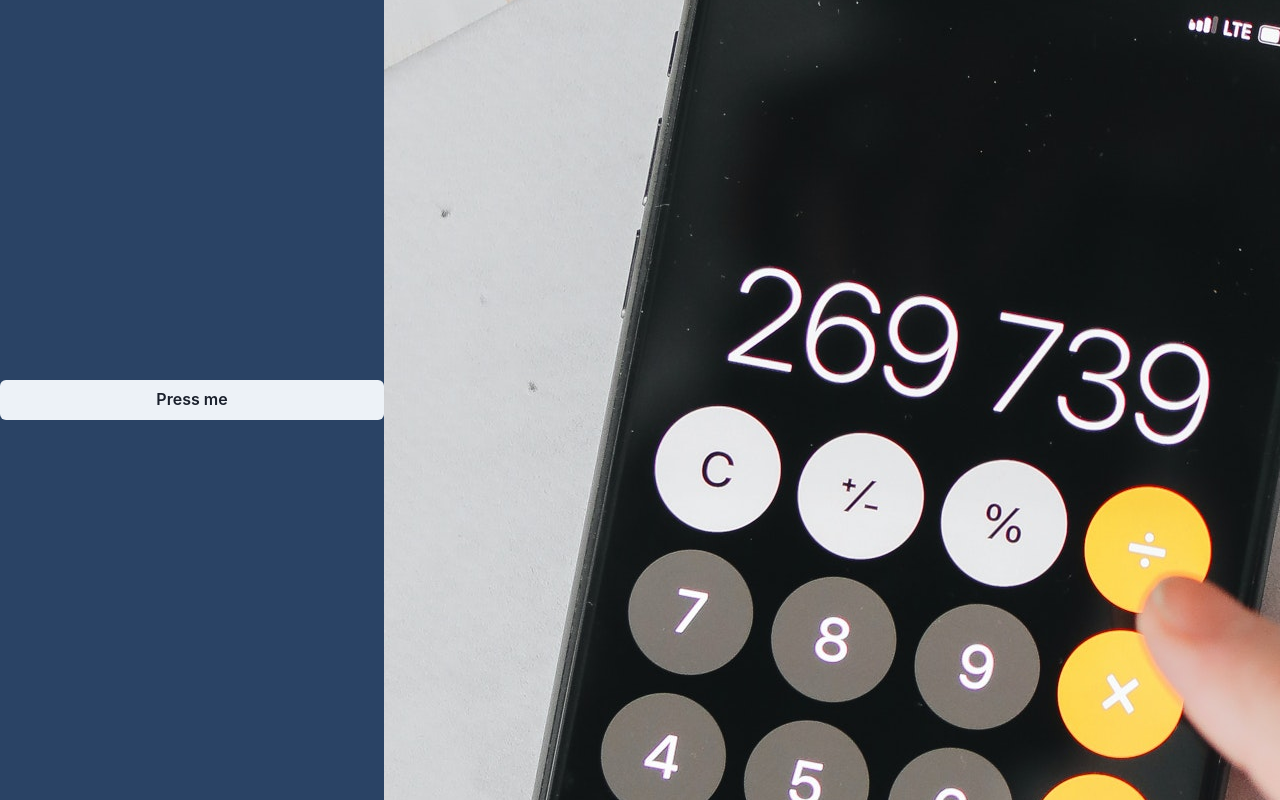
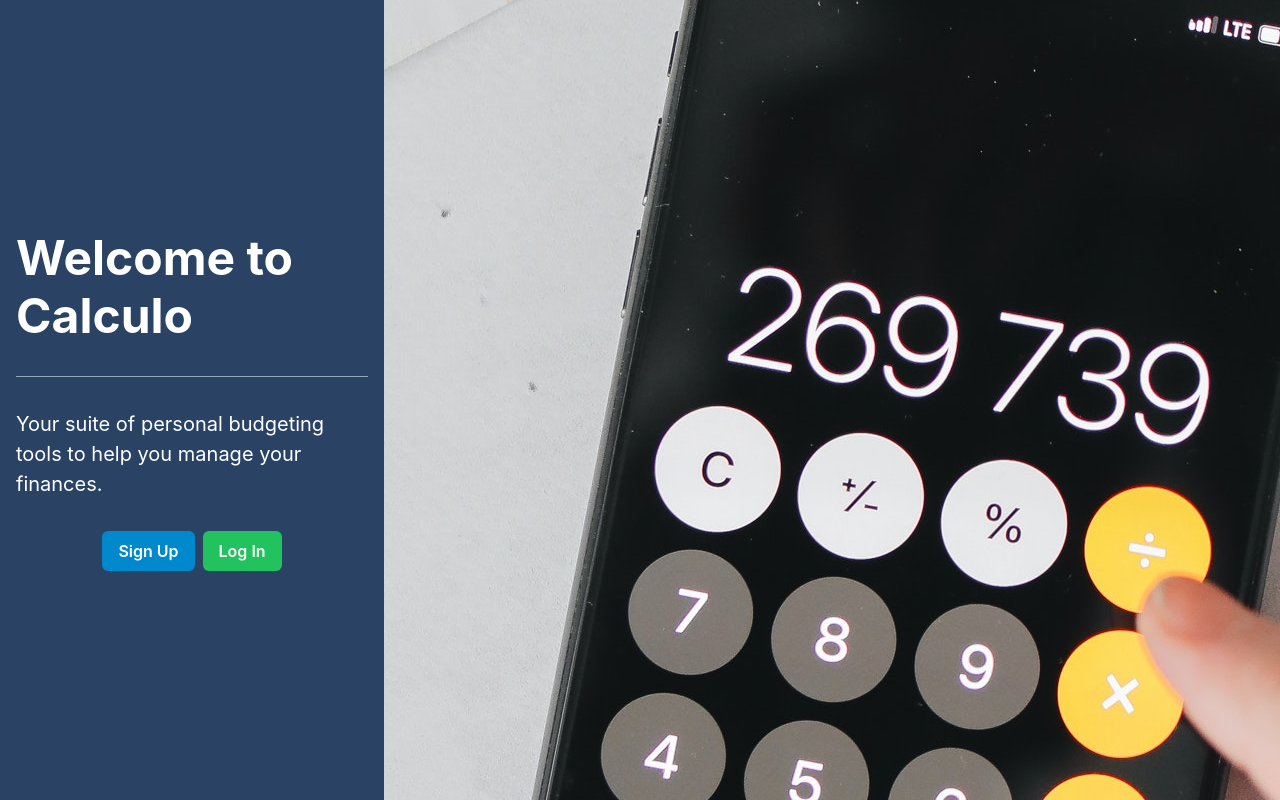
Before and after one commit to Captainmango/calculo-fe, a Next.js app: page / in a window 1280 px wide. Built offline with nearby package versions, Linux system fonts and the light colour scheme.

Commit message:
Index page made a bit nicer

```diff
--- a/components/Forms/UserAccounts/signup.tsx
+++ b/components/Forms/UserAccounts/signup.tsx
@@ -29,14 +29,14 @@ const SignUpForm = () => {
                         <Input variant="flushed" id='password' type='password' color="white" />
                     </FormControl>
                     <Box w="100%" pt="8" display="flex" justifyContent="space-evenly">
-                        <Link href="/users/login" passHref>
+                        <Link href="/" passHref>
                             <Button colorScheme="whiteAlpha" variant="outline">
-                                Log in
+                                Go back
                             </Button>
                         </Link>
 
                         <Button colorScheme="whatsapp">
-                            Log in
+                            Sign up
                         </Button>
 
                     </Box>
--- a/pages/index.tsx
+++ b/pages/index.tsx
@@ -1,4 +1,4 @@
-import { Button } from '@chakra-ui/react';
+import { Button, ButtonGroup, Center, Container, Divider, Flex, Heading, Text } from '@chakra-ui/react';
 import type { NextPage } from 'next'
 import Link from 'next/link';
 import LoginForm from '../components/Forms/UserAccounts/login';
@@ -9,11 +9,27 @@ const Index: NextPage = () => {
   return (
     <>
       <LandingPage>
-        <Link href="/users/login" passHref>
-          <Button>
-            Press me
-          </Button>
-        </Link>
+        <Container>
+          <Flex direction="column">
+            <Heading fontSize="5xl" color="white">Welcome to Calculo</Heading>
+            <Divider my="8" />
+            <Text mb="8" fontSize="xl" color="white">Your suite of personal budgeting tools to help you manage your finances.</Text>
+            <Center>
+              <ButtonGroup>
+                <Link href="/users/signup" passHref>
+                  <Button colorScheme="telegram">
+                    Sign Up
+                  </Button>
+                </Link>
+                <Link href="/users/login" passHref>
+                  <Button colorScheme="whatsapp">
+                    Log In
+                  </Button>
+                </Link>
+              </ButtonGroup>
+            </Center>
+          </Flex>
+        </Container>
       </LandingPage>
     </>
   )
```
Also changed, not shown: components/Forms/UserAccounts/login.tsx (line endings or trailing spaces).
